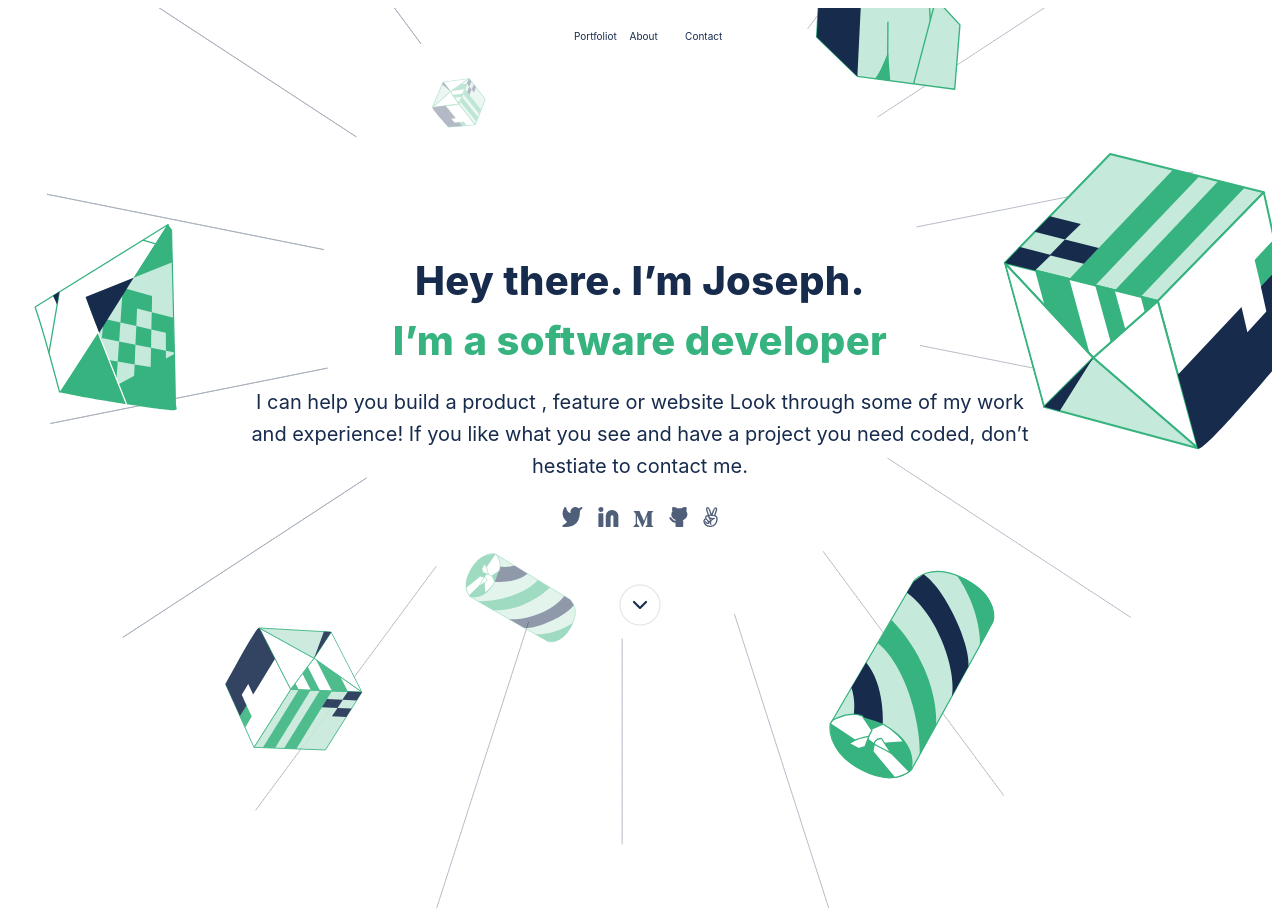
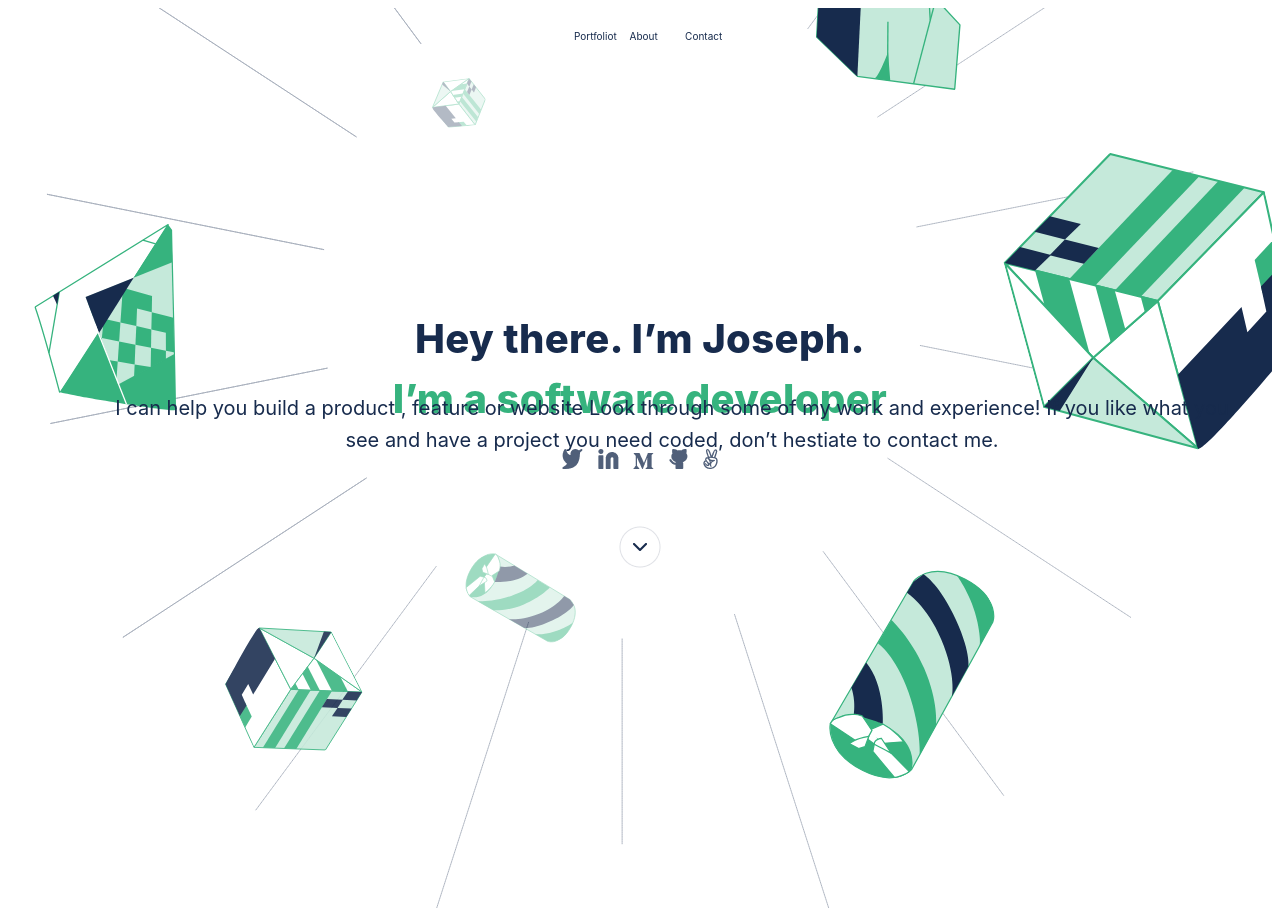
Before and after one commit to Grandi0z/Portfolio-joskal, a PHP site: page / in a window 1280 px wide. Shown: the top 910 px of the page. Run offline with PHP 8.4, Linux system fonts and the light colour scheme.

Commit message:
Add position and right into the paragrph

```diff
--- a/style/styles.css
+++ b/style/styles.css
@@ -188,6 +188,8 @@ textarea {
   text-align: center;
   color: #172b4d;
   max-width: 327px;
+  position: fixed;
+  right: 2.5%;
   max-height: 164px;
   margin-top: 0;
 }
@@ -238,7 +240,7 @@ textarea {
   align-items: center;
 }
 
-#recent-works > h2 {
+#recent-works>h2 {
   margin-top: 0;
 }
 
@@ -477,7 +479,7 @@ textarea {
     column-gap: 15px;
   }
 
-  .about-me-header + p {
+  .about-me-header+p {
     width: 70%;
   }
 
@@ -527,6 +529,7 @@ textarea {
 }
 
 @media screen and (min-width: 500px) and (max-width: 900px) {
+
   /* header */
   #welcome {
     display: none;
@@ -620,7 +623,7 @@ textarea {
     box-sizing: border-box;
   }
 
-  #recent-works > h2 {
+  #recent-works>h2 {
     margin: auto;
     width: auto;
     margin-bottom: 25px;
@@ -646,7 +649,7 @@ textarea {
     box-sizing: border-box;
   }
 
-  .about-me-header + p {
+  .about-me-header+p {
     width: 70%;
   }
 
```
